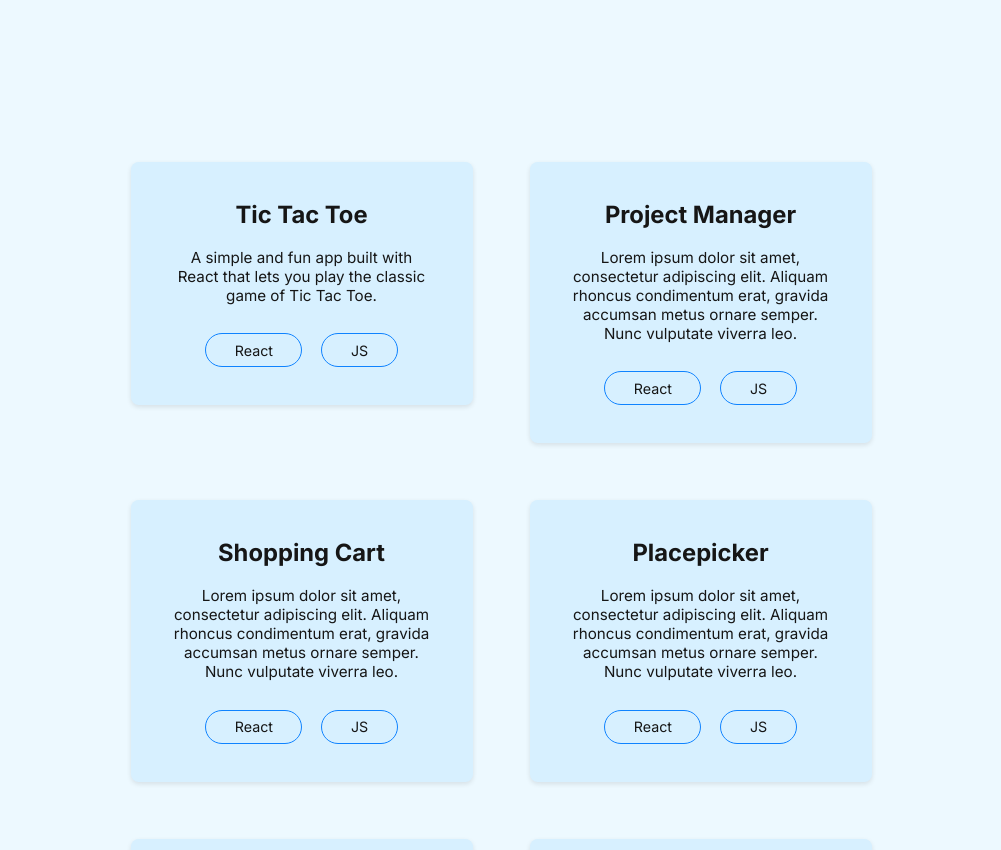
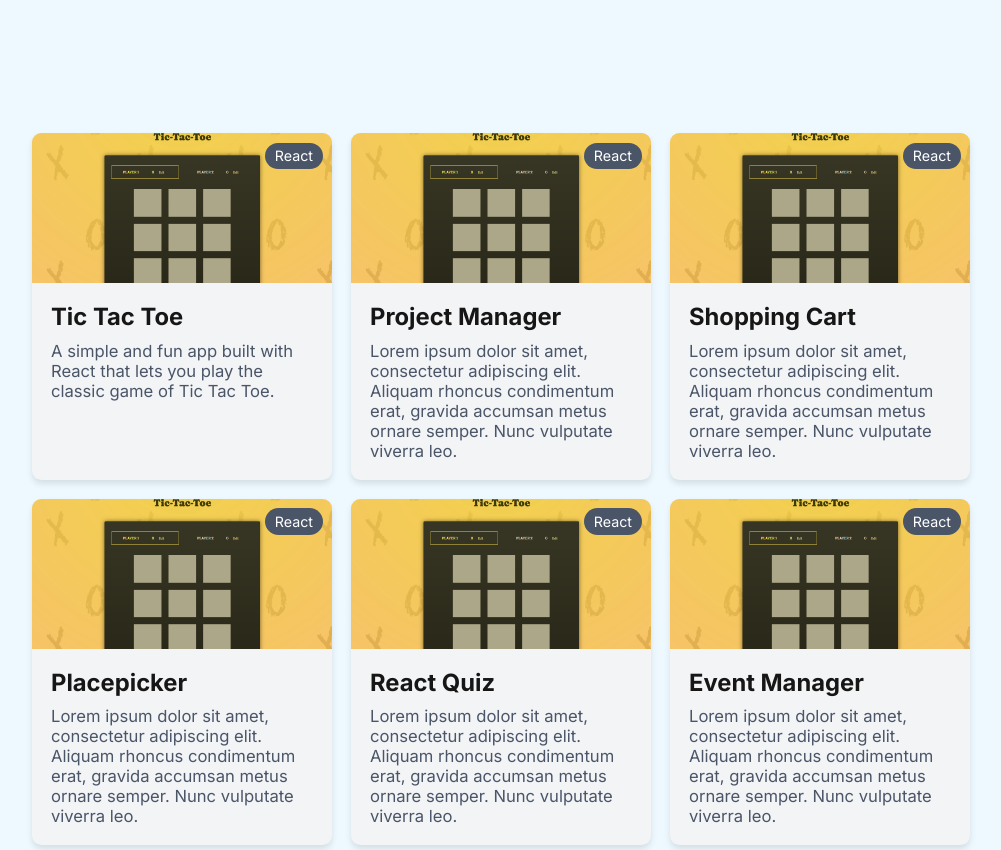
Before and after one commit to imPrafull/portfolio, a React (Create React App) app: page / in a window 1280 px wide. Shown: the part 3260-4110 px from the top of the page, without its empty margins (139-1140 px from the left). Built offline with nearby package versions, Linux system fonts and the light colour scheme.

Commit message:
small project card

```diff
--- a/src/components/ProjectCard.js
+++ b/src/components/ProjectCard.js
@@ -1,21 +1,21 @@
 
 import classes from './ProjectCard.module.css'
-import SkillChip from './SkillChip';
 
 const ProjectCard = ({ project }) => {
     return (
-      <a className={classes['project-card']}>
-        <h4 className={classes['project-title']}>
-            {project.name}
-        </h4>
-        <p className={classes['project-description']}>
-          {project.description}
-        </p>
-        <ul className={classes['project-chips']}>
-            {project.skills.map(skill => (
-                <li key={skill}><SkillChip skill={skill} /></li>
-            ))}
-        </ul>
+      <a className={classes.card}>
+        <div className={classes['card-image-container']}>
+          {project.img ? (
+            <img src={project.img} alt={project.name} className={classes['card-image']} />
+          ) : (
+            <div className={classes['card-image']}>Image placeholder</div>
+          )}
+          <span className={classes.label}>{project.skills[0]}</span>
+        </div>
+        <div className={classes['card-content']}>
+          <h2 className={classes.headline}>{project.name}</h2>
+          <p className={classes.content}>{project.description}</p>
+        </div>
       </a>
     );
   };
--- a/src/components/ProjectCard.module.css
+++ b/src/components/ProjectCard.module.css
@@ -1,47 +1,53 @@
-.project-card {
-    display: block;
-    background-color: var(--primary-background);
-    border-radius: .4rem;
-    padding: 2rem;
-    text-align: center;
-    box-shadow: 0 2px 5px rgba(0, 0, 0, 0.1);
-    max-width: 18rem;
-
-    * {
-        text-align: center;
+.card {
+    background-color: #f3f4f6;
+    border-radius: 0.5rem;
+    overflow: hidden;
+    box-shadow: 0 4px 6px rgba(0, 0, 0, 0.1);
+    width: 100%;
+    max-width: 300px;
+    justify-self: center;
   }
 
-    .project-title {
-        margin-bottom: 1rem;
+  .card-image-container {
+    position: relative;
+    width: 100%;
+    height: 150px;
   }
 
-    .project-description {
-        font-size: .8rem;
-        margin-bottom: 1.5rem;
+  .card-image {
+    width: 100%;
+    height: 100%;
+    object-fit: cover;
+    background-color: #e2e8f0;
+    display: flex;
+    align-items: center;
+    justify-content: center;
+    color: #a0aec0;
+    font-size: 0.875rem;
   }
 
-    .project-chips {
-        display: flex;
-        justify-content: center;
-        flex-wrap: wrap;
-        gap: .5rem 1rem;
-    }
+  .label {
+    position: absolute;
+    top: 0.5rem;
+    right: 0.5rem;
+    background-color: #4a5568;
+    color: white;
+    font-size: 0.75rem;
+    padding: 0.25rem 0.5rem;
+    border-radius: 9999px;
   }
 
-@media screen and (max-width: 276px) {
-    .project-card .project-chips {
-        gap: .5rem;
-
-        > li > p {
-            padding: .4rem 1rem;
-        }
-    }
+  .card-content {
+    padding: 1rem;
   }
 
-@media screen and (max-width: 250px) {
-    .project-card .project-chips {
-        > li > p {
-            padding: .4rem .5rem;
+  .headline {
+    font-size: 1.25rem;
+    font-weight: bold;
+    margin-bottom: 0.5rem;
   }
+
+  .content {
+    font-size: 0.875rem;
+    color: #4a5568;
   }
-}
--- a/src/components/ProjectsSection.js
+++ b/src/components/ProjectsSection.js
@@ -42,9 +42,7 @@ export default function ProjectsSection() {
                     <div className={classes.container + ' content very-large'}>
                         <ul className={classes['more-projects']}>
                             {MORE_PROJECTS.map(project => (
-                                <li key={project.name}>
-                                    <ProjectCard project={project} />
-                                </li>
+                                <ProjectCard key={project.name} project={project} />
                             ))}
                         </ul>
                     </div>
--- a/src/components/ProjectsSection.module.css
+++ b/src/components/ProjectsSection.module.css
@@ -31,14 +31,10 @@
     }
 
     .more-projects {
-        display: flex;
-        flex-wrap: wrap;
+        display: grid;
+        grid-template-columns: repeat(auto-fit, minmax(300px, 1fr));
+        gap: 1rem;
         justify-content: center;
-
-        > li {
-            margin: 1.5rem;
-            max-width: 18rem;
-        }
     }
 }
 
@@ -47,7 +43,7 @@
     padding-bottom: 1rem;
 }
 
-@media screen and (max-width: 960px) {
+@media (max-width: 960px) {
     .container {
         swiper-container {
             --swiper-navigation-size: 1.5rem !important;
@@ -59,41 +55,20 @@
     }
 }
 
-@media screen and (max-width: 820px) {
+@media (max-width: 580px) {
     .container .more-projects {
-        > li {
-            margin: 1rem;
-            max-width: 17rem;
-
-            > a {
-                padding: 1.5rem;
-            }
-        }
+        grid-template-columns: 1fr;
     }
 }
 
-@media screen and (max-width: 768px) {
+@media (min-width: 580px) and (max-width: 960px) {
     .container .more-projects {
-        > li {
-            margin: .75rem;
-            max-width: none;
-            flex: 1 1 40%;
-
-            > a {
-                padding: 1.5rem .5rem;
-            }
-        }
+        grid-template-columns: repeat(2, 1fr);
     }
 }
 
-@media screen and (max-width: 576px) {
+@media (min-width: 960px) {
     .container .more-projects {
-        > li {
-            flex: unset;
-
-            > a {
-                padding: 1.5rem 1rem;
-            }
-        }
+        grid-template-columns: repeat(3, 1fr);
     }
 }
```
Lines whose indentation alone changed are shown as unchanged.
